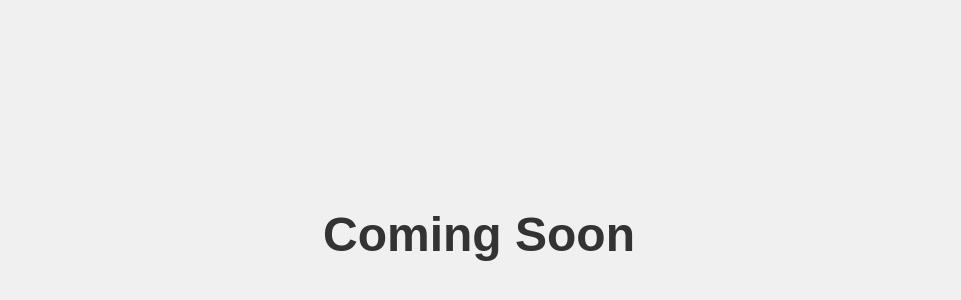
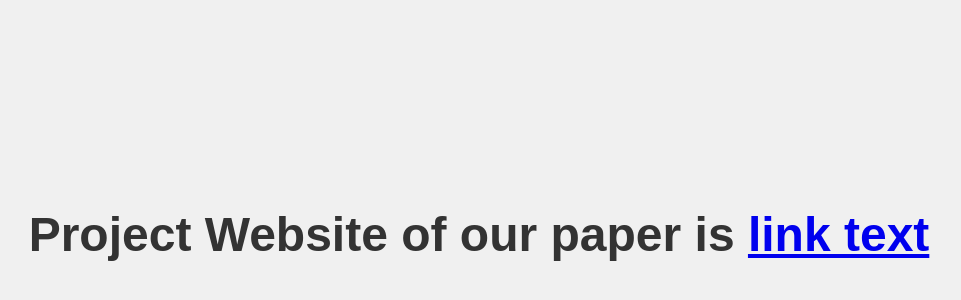
Before and after one commit to LLNL/DECIDER, a plain HTML site: page index.html in a window 1280 px wide. Shown: the part 166-466 px from the top of the page, without its empty margins (161-1122 px from the left). Drawn offline with Linux system fonts and the light colour scheme.

Commit message:
Update index.html

```diff
--- a/index.html
+++ b/index.html
@@ -19,6 +19,6 @@
     </style>
 </head>
 <body>
-    <h1>Coming Soon</h1>
+    <h1>Project Website of our paper is <a href="https://kowshikthopalli.github.io/DECIDER/">link text</a></h1>
 </body>
 </html>
```
